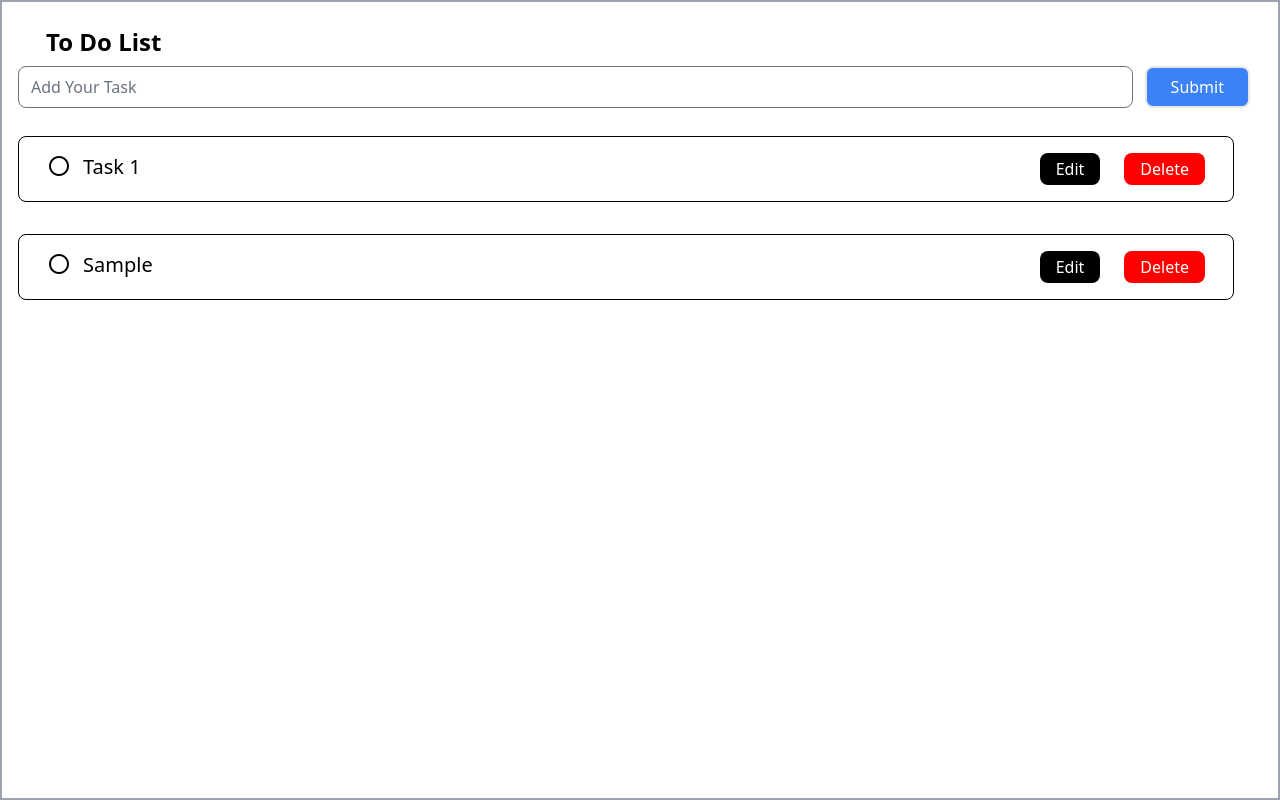
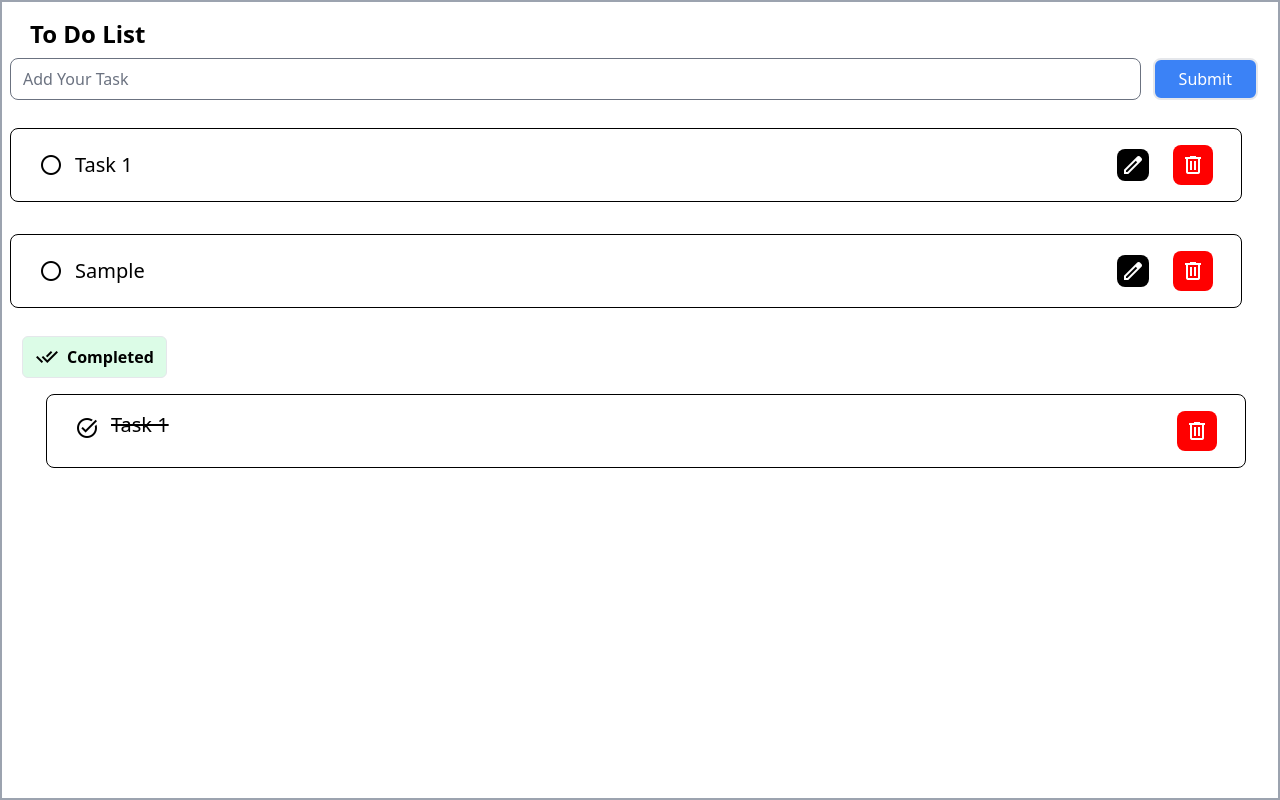
Before and after one commit to param2610-cloud/Basic_To_Do_List, a plain HTML site: page index.html in a window 1280 px wide. Both pictures are taken after typing "Sample" into the empty fields and a click on the button "Submit". Drawn offline with nearby package versions, Linux system fonts and the light colour scheme.

Commit message:
second_commit

```diff
--- a/index.html
+++ b/index.html
@@ -4,37 +4,79 @@
 <head>
     <meta charset="UTF-8">
     <meta name="viewport" content="width=device-width, initial-scale=1.0">
-    <title>Document</title>
+    <title>To Do List</title>
     <script
         src="https://cdn.tailwindcss.com?plugins=forms,typography,aspect-ratio,line-clamp,container-queries"></script>
     <link rel="stylesheet" href="styles.css">
-    <link rel="stylesheet" href="https://fonts.googleapis.com/css2?family=Material+Symbols+Outlined:opsz,wght,FILL,GRAD@20..48,100..700,0..1,-50..200" />
+    <link rel="stylesheet"
+        href="https://fonts.googleapis.com/css2?family=Material+Symbols+Outlined:opsz,wght,FILL,GRAD@20..48,100..700,0..1,-50..200" />
 
 </head>
 
 <body>
-    <div id="container" class="w-auto  min-h-screen max-h-auto  border-2 border-gray-400 p-4 flex flex-col">
-        <div id="Heading" class="m-2 text-2xl font-bold pl-5">
+    <div id="container" class="w-auto  min-h-screen max-h-auto  border-2 border-gray-400 sm:p-2 p-0 flex flex-col">
+        <div id="Heading" class="m-2 text-2xl font-bold sm:pl-3 pl-0">
             To Do List
         </div>
         <form id="Input_bar" class=" flex">
-            <input type="text" placeholder="Add Your Task" class="w-[90vw] rounded-lg" id="input_field">
-            <button type="submit" id="task_submit" class="border-2  rounded-lg px-6 mx-3 bg-blue-500 text-white">Submit</button>
+            <input type="text" placeholder="Add Your Task" class="w-[90vw] rounded-lg sm:m-0 mx-2" id="input_field">
+            <button type="submit" id="task_submit"
+                class="border-2  rounded-lg sm:px-6 sm:mx-3 px-2 bg-blue-500 text-white">Submit</button>
         </form>
         <div id="task_pool" class=" flex flex-col p-3 pl-0">
-            <div  class="Task flex border border-black m-4 ml-0 rounded-lg p-4 text-md">
-                <button id="complete_button" class="px-3">
+            <div class="Task flex justify-center items-center border border-black m-4 ml-3 sm:mr-4 mr-0 sm:ml-0 rounded-lg p-4 text-md">
+                <button id="complete_button" class="px-3 flex justify-center items-center">
                     <span class="material-symbols-outlined">
                         radio_button_unchecked
                     </span>
                 </button>
-                    <!-- <span class="material-symbols-outlined">
+                <!-- <span class="material-symbols-outlined">
                         radio_button_unchecked
                     </span> -->
                 <div id="content" class="flex-grow text-xl font-medium">Task 1</div>
-                <button id="Edit" class="bg-black text-white px-4 py-1 rounded-lg mx-3">Edit</button>
-                <button id="Delete" class="bg-[#FF0000] text-white px-4 py-1 rounded-lg mx-3">Delete</button>
+                <button id="Edit" class="bg-black text-white p-1  rounded-lg mx-3">
+                    <span
+                        class="material-symbols-outlined flex justify-center items-center">
+                        edit
+                    </span>
+                </button>
+                <button id="Delete" class="bg-[#FF0000] text-white px-2 py-2 rounded-lg mx-3">
+                    <span
+                        class="material-symbols-outlined flex justify-center items-center">
+                        delete
+                    </span>
+                </button>
             </div>
+        </div>
+        <div id="label" class="ml-3 text-md font-semibold">
+            <div class="border w-fit h-fit px-3 py-2 rounded-md bg-green-100 flex">
+                <span class="material-symbols-outlined">
+                    done_all
+                </span>
+                <div class="pl-2">
+                    Completed
+                </div>
+            </div>
+        </div>
+        <div id="completed_task_pool" class="lg:ml-9 ml-3 mr-2">
+            <div class="CompletedTask flex border border-black m-4 ml-3 sm:mr-4 mr-0 sm:ml-0 rounded-lg p-4 text-md">
+                <button id="complete_button" class="px-3">
+                    <span class="material-symbols-outlined">
+                        task_alt
+                    </span>
+                </button>
+                <!-- <span class="material-symbols-outlined">
+                        radio_button_unchecked
+                    </span> -->
+                <div id="content" class="flex-grow text-xl font-medium"><s>Task 1</div>
+                <button id="Delete" class="bg-[#FF0000] text-white px-2 py-2 rounded-lg mx-3">
+                    <span
+                        class="material-symbols-outlined flex justify-center items-center">
+                        delete
+                    </span>
+                </button>
+            </div>
+
         </div>
     </div>
     </div>
--- a/script.js
+++ b/script.js
@@ -1,93 +1,109 @@
 let form = document.querySelector("#Input_bar");
-taskid = 0
+taskid = 0;
 
-form.addEventListener("submit", function(e){
+let edit_buttons = null;
+let delete_buttons = null;
+
+edit_buttons = document.querySelectorAll("#Edit");
+delete_buttons = document.querySelectorAll("#Delete");
+
+form.addEventListener("submit", function (e) {
   e.preventDefault();
 
   let input_field = document.querySelector("#input_field").value;
-    if (input_field == ""){
+  if (input_field == "") {
     return;
   }
 
-    let task_element = document.createElement('div');
-    task_element.className = "Task flex border border-black m-4 ml-0 rounded-lg p-4 text-md";
-    task_element.id= "task_" + taskid;
+  let task_element = document.createElement("div");
+  task_element.className =
+    "Task flex justify-center items-center border border-black m-4 ml-3 sm:mr-4 mr-0 sm:ml-0 rounded-lg p-4 text-md";
+  task_element.id = "task_" + taskid;
   taskid += 1;
-    let complete_button = document.createElement('button');
+  let complete_button = document.createElement("button");
   complete_button.id = "complete_button";
-    complete_button.className = "px-3"
-    let complete_span = document.createElement('span');
-    complete_span.className = "material-symbols-outlined";
+  complete_button.className = "px-3";
+  let complete_span = document.createElement("span");
+  complete_span.className =
+    "material-symbols-outlined flex justify-center items-center";
   complete_span.innerHTML = "radio_button_unchecked";
   complete_button.appendChild(complete_span);
   task_element.appendChild(complete_button);
 
-    let task_text = document.createElement('div');
+  let task_text = document.createElement("div");
   task_text.innerHTML = input_field;
   task_text.className = "flex-grow text-xl font-medium";
   task_text.id = "content";
   task_element.appendChild(task_text);
 
-
   let edit_button = document.createElement("button");
   edit_button.id = "Edit";
-    edit_button.className = "bg-black text-white px-4 py-1 rounded-lg mx-3";
-    edit_button.innerHTML = "Edit";
+  edit_button.className = "bg-black text-white p-1  rounded-lg mx-3";
+  let span_edit = document.createElement("span");
+  span_edit.className =
+    "material-symbols-outlined flex justify-center items-center";
+  span_edit.innerHTML = "edit";
+  edit_button.appendChild(span_edit);
   task_element.appendChild(edit_button);
 
   let delete_button = document.createElement("button");
   delete_button.id = "Delete";
-    delete_button.innerHTML = "Delete";
-    delete_button.className = "bg-[#FF0000] text-white px-4 py-1 rounded-lg mx-3";
+  delete_button.className =
+    "bg-[#FF0000] text-white px-2 py-2 rounded-lg mx-3    ";
+  let span_delete = document.createElement("span");
+  span_delete.className =
+    "material-symbols-outlined flex justify-center items-center";
+  span_delete.innerHTML = "delete";
+  delete_button.appendChild(span_delete);
   task_element.appendChild(delete_button);
 
   let task_list = document.querySelector("#task_pool");
   task_list.appendChild(task_element);
-    let input_section = document.querySelector("#input_field")
-    input_section.value = ""
-});
-
-let edit_buttons = null
-let delete_buttons = null
-
-let body = document.querySelector("body");
-body.addEventListener('click',()=>{
+  let input_section = document.querySelector("#input_field");
+  input_section.value = "";
   edit_buttons = document.querySelectorAll("#Edit");
   delete_buttons = document.querySelectorAll("#Delete");
 
-
-
-
-    edit_buttons.forEach(function(edit_button) {
-        edit_button.addEventListener("click", function(e) {
-            let type = edit_button.innerHTML;
+  edit_buttons.forEach(function (edit_button) {
+    edit_button.addEventListener("click", function (e) {
+      let type = edit_button.id;
       let taskElement = edit_button.closest(".Task");
       let taskText = taskElement.querySelector("#content");
-
-            if (type === "Save") {
+      console.log(type);
+      if (type === "input") {
+        edit_button.innerHTML = "";
+        edit_button.id = "Edit";
         let new_task_value = document.querySelector("#edit_input").value;
         taskText.textContent = new_task_value;
-                edit_button.innerHTML = "Edit";
+        let span_edit = document.createElement("span");
+        span_edit.className =
+          "material-symbols-outlined flex justify-center items-center";
+        span_edit.innerHTML = "edit";
+        edit_button.appendChild(span_edit);
       } else {
-                edit_button.innerHTML = "Save";
+        edit_button.innerHTML = "";
+        edit_button.id = "input";
+        let span_edit = document.createElement("span");
+        span_edit.className =
+          "material-symbols-outlined flex justify-center items-center";
+        span_edit.innerHTML = "save";
+        edit_button.appendChild(span_edit);
         let prevTask = taskText.textContent;
         taskText.innerHTML = "";
-                let input = document.createElement('input');
+        let input = document.createElement("input");
         input.value = prevTask;
         input.className = "flex-grow text-xl font-medium";
         input.id = "edit_input";
         taskText.appendChild(input);
-                input.focus()
+        input.focus();
       }
     });
   });
 
-
-
-    delete_buttons.forEach(function(delete_button){
-    delete_button.addEventListener("click",function (e){
+  delete_buttons.forEach(function (delete_button) {
+    delete_button.addEventListener("click", function (e) {
       let task_element = delete_button.closest(".Task");
       task_element.remove();
-    })
-})
-})
+    });
+  });
+});
--- a/styles.css
+++ b/styles.css
@@ -6,3 +6,12 @@
   'GRAD' 0,
   'opsz' 24
 }
+
+
+.material-symbols-outlined {
+  font-variation-settings:
+  'FILL' 0,
+  'wght' 400,
+  'GRAD' 0,
+  'opsz' 24
+}
```
Lines whose indentation alone changed are shown as unchanged.
